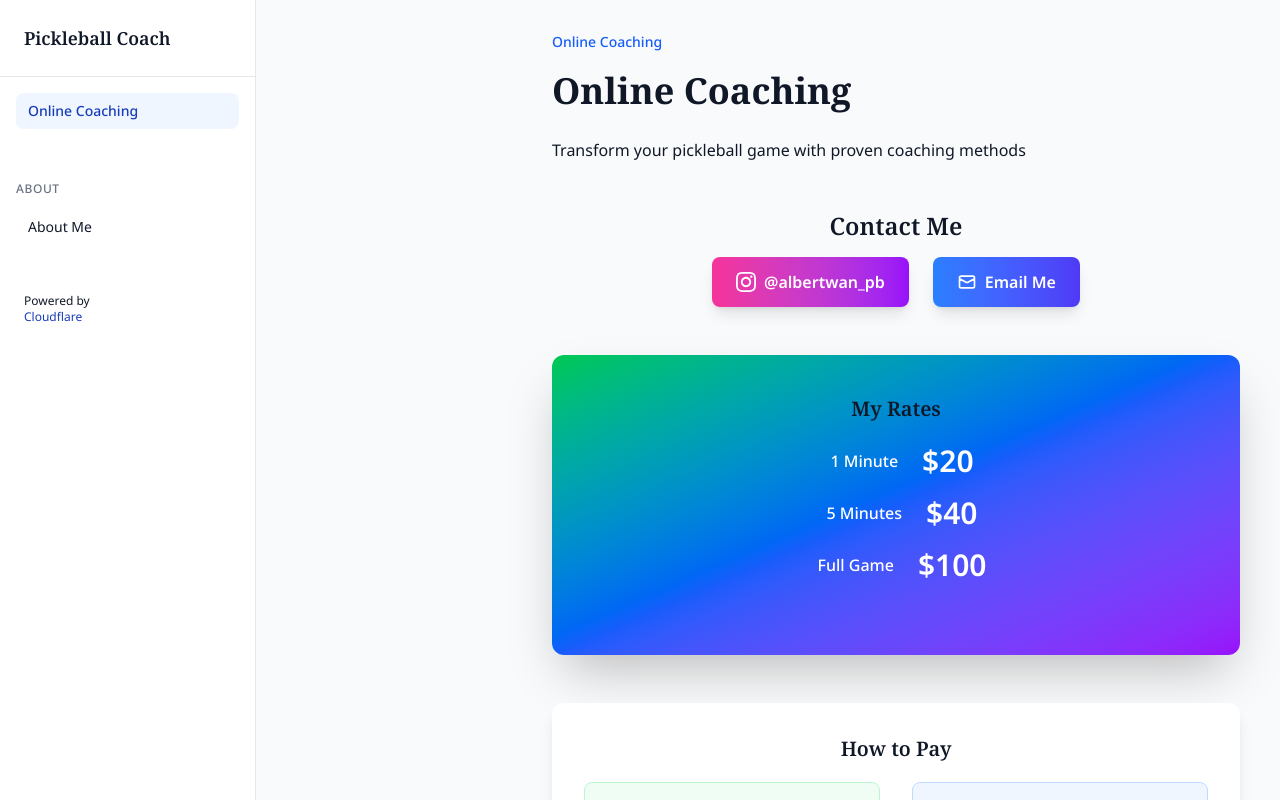
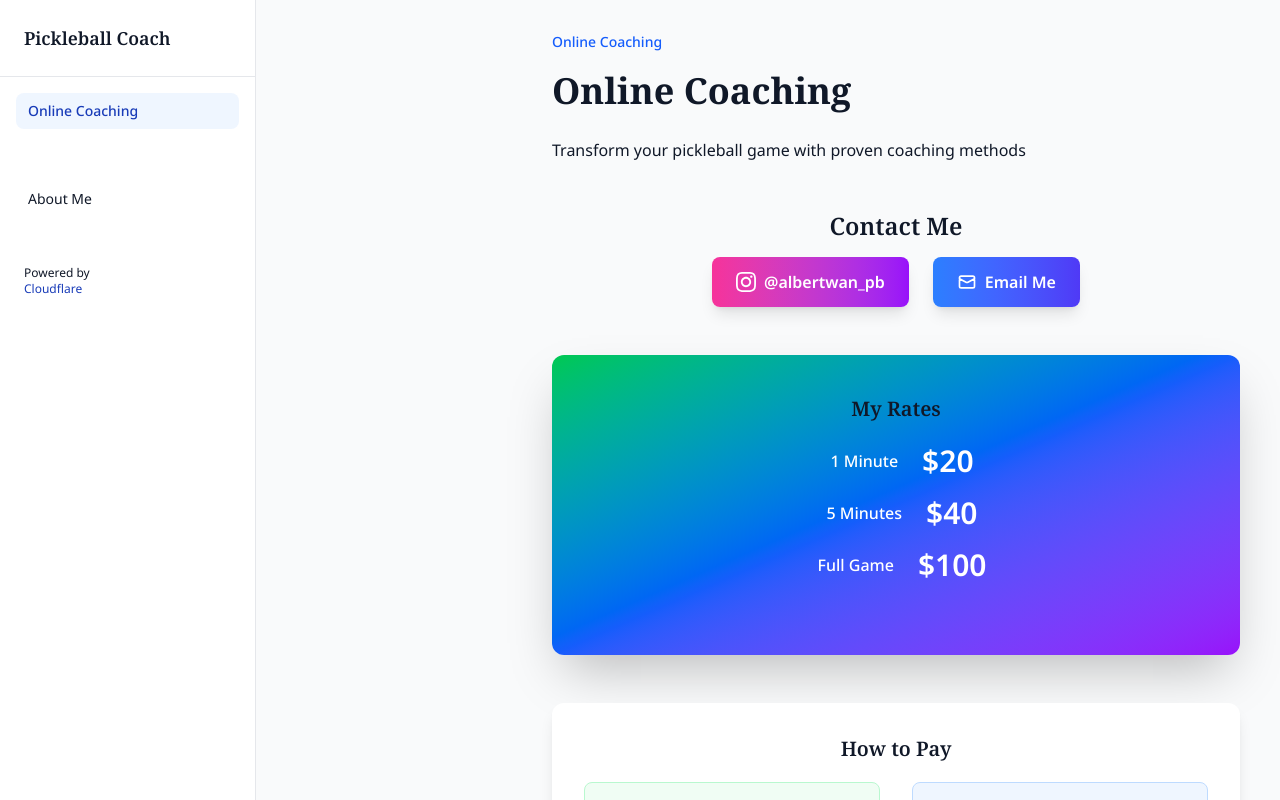
Before and after one commit to bertw2002/react-postgres-fullstack-template, a React (Vite) app: page /section/coaching in a window 1280 px wide. Shown: the top 800 px of the page. Built offline with nearby package versions, Linux system fonts and the light colour scheme; a web font is replaced by a local one.

Commit message:
Update Sidebar.jsx

```diff
--- a/src/components/Sidebar.jsx
+++ b/src/components/Sidebar.jsx
@@ -40,9 +40,6 @@ function Sidebar({ activeSection, onSelectSection, isMobileMenuOpen, setIsMobile
         </button>
 
         <div className="sidebar-section mt-6">
-          <div className="sidebar-heading text-sm font-semibold text-gray-500 uppercase tracking-wider mb-3">
-            About
-          </div>
           <button
             className={`w-full text-left px-3 py-2 rounded-lg transition-colors font-sans text-sm ${
               activeSection !== "coaching" ? "bg-blue-50 text-blue-800 font-medium" : "text-gray-900 hover:bg-blue-50"
```
